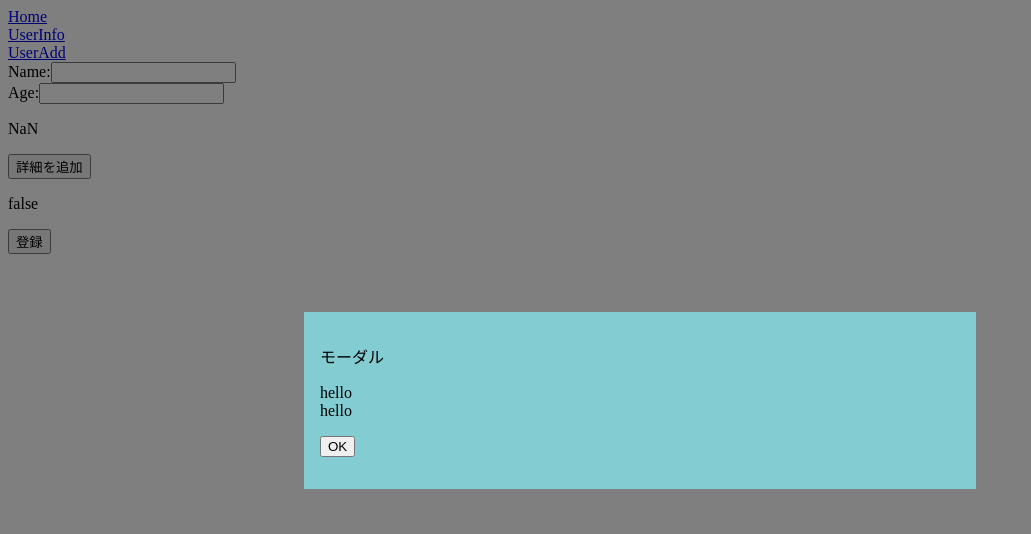
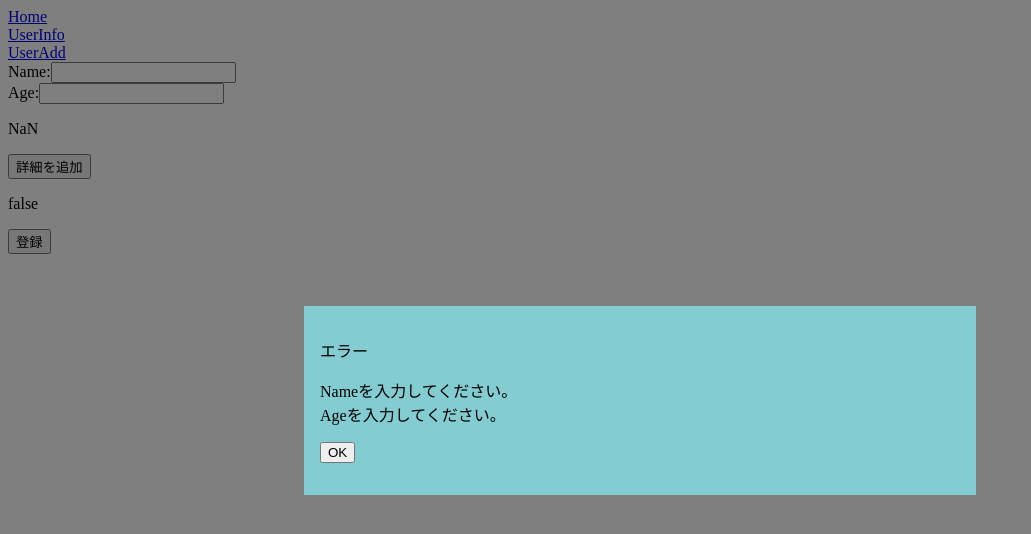
Before and after one commit to koyamal/gae-app, a React (Create React App) app in the folder client/: page /addUser in a window 1280 px wide. Both pictures are taken after a click on the button "登録". Shown: the top 534 px of the page, without its empty margins (0-1031 px from the left). Built offline with nearby package versions, Linux system fonts and the light colour scheme.

Commit message:
errMsgを表示させる

```diff
--- a/client/src/components/pages/UserAdd.tsx
+++ b/client/src/components/pages/UserAdd.tsx
@@ -137,11 +137,9 @@ const UserAdd: React.FC = () => {
       {isModal && (
         <div className={classes.overlay}>
           <div className={classes.content}>
-            <p>モーダル</p>
+            <p>エラー</p>
             {
-              errMsg.map((msg, index) => {
-                return (<div key={index}>hello</div>)
-              })
+              errMsg.map((msg, index) => (<div key={index}>{msg}</div>))
             }
             <p><button onClick={onClickModalButton}>OK</button></p>
           </div>
```
